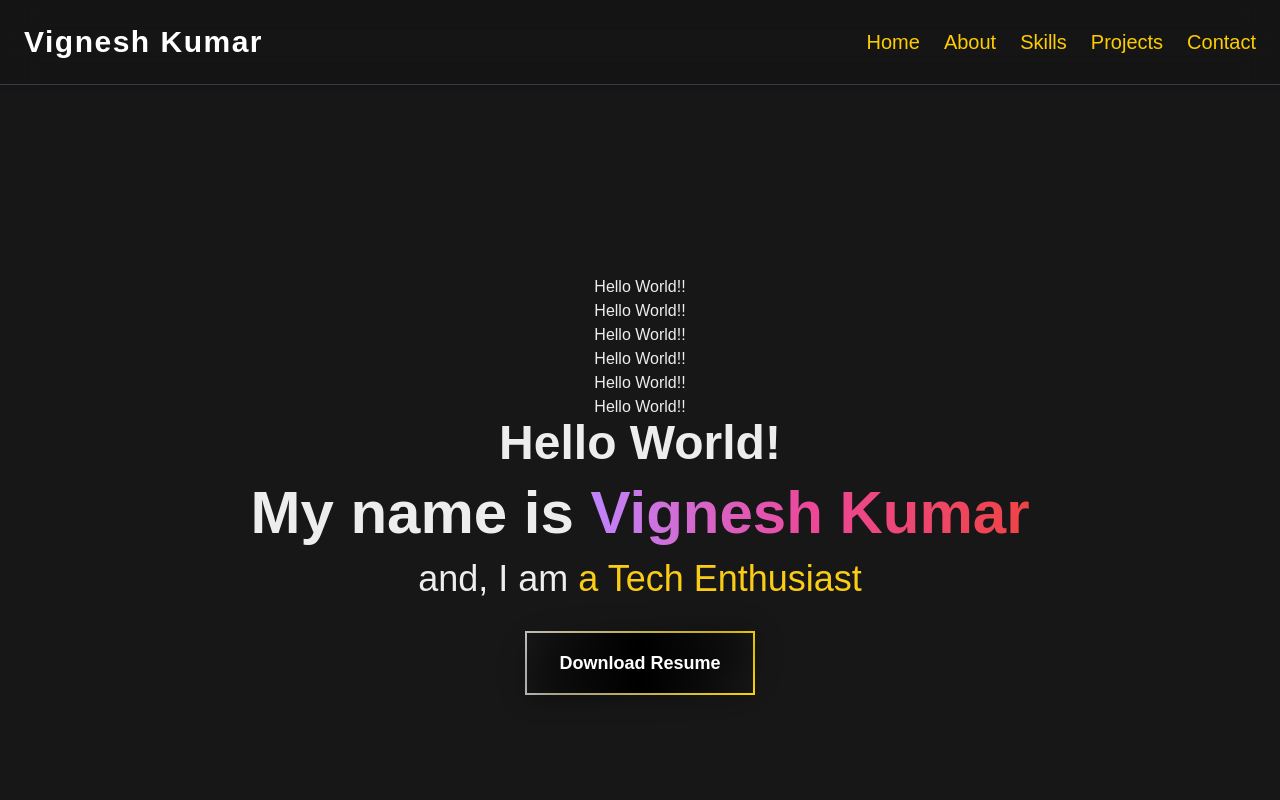
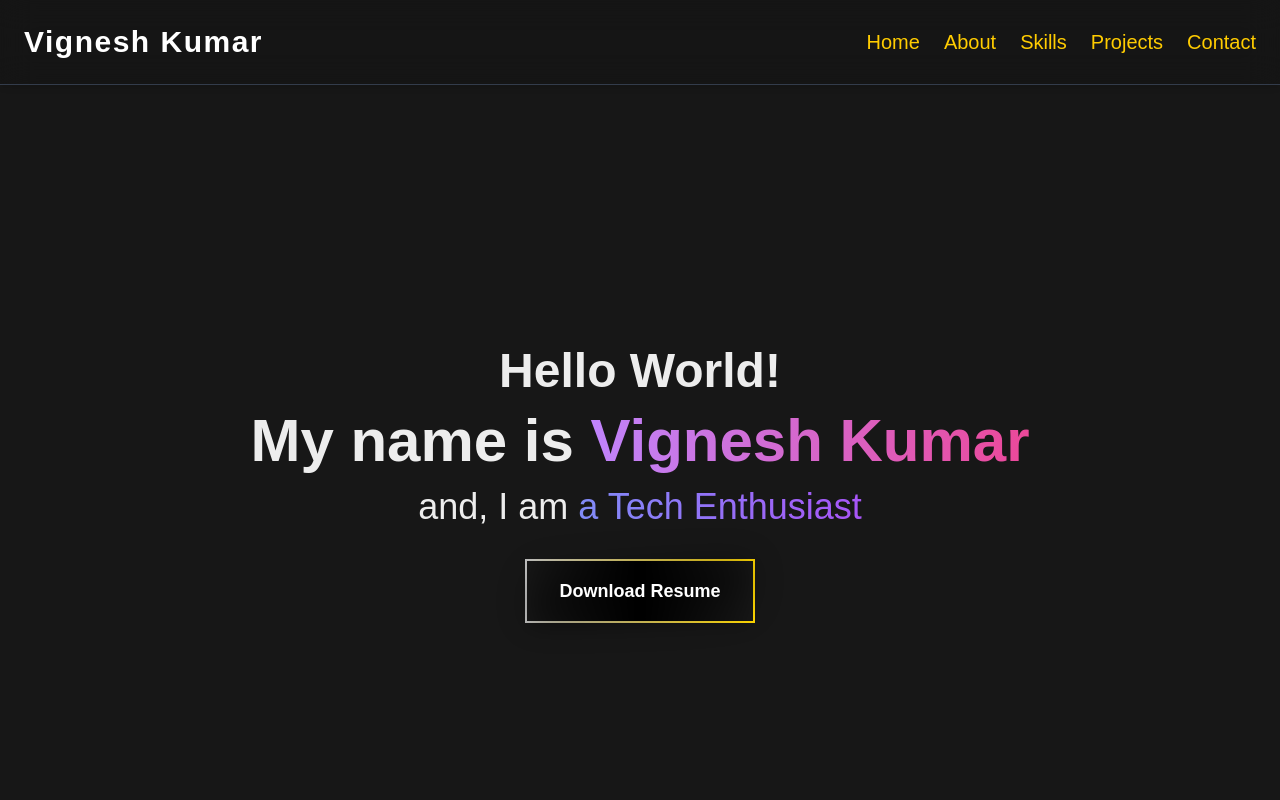
Before and after one commit to VighneshG/my-portfolio, a Next.js app: page / in a window 1280 px wide. Shown: the top 800 px of the page. Built offline with nearby package versions, Linux system fonts and the light colour scheme.

Commit message:
making both about and skills pages as client components

```diff
--- a/src/app/page.tsx
+++ b/src/app/page.tsx
@@ -27,14 +27,6 @@
   return (
     <Layout>
       <main className="flex flex-col items-center justify-center min-h-screen bg-background text-foreground">
-        <p>Hello World!!</p>
-        <p>Hello World!!</p>
-
-        <p>Hello World!!</p>
-        <p>Hello World!!</p>
-        <p>Hello World!!</p>
-        <p>Hello World!!</p>
-
         {/* Animated Introduction */}
         <div className="text-center">
           {/* "Hello World!" with motion effect */}
@@ -55,7 +47,7 @@
             transition={{ duration: 1.5 }}
           >
             My name is{" "}
-            <span className="bg-clip-text text-transparent bg-gradient-to-r from-purple-400 via-pink-500 to-red-500">
+            <span className="bg-clip-text text-transparent bg-gradient-to-r from-purple-400 to-pink-500">
               Vignesh Kumar
             </span>
           </motion.h1>
@@ -79,7 +71,7 @@
                     animate="visible"
                     exit="exit"
                     transition={{ duration: 0.5 }}
-                    className="text-yellow-400"
+                    className="bg-clip-text text-transparent bg-gradient-to-r from-indigo-400 to-purple-500"
                   >
                     {roles[currentRole]}
                   </motion.span>
--- a/src/pages/about.tsx
+++ b/src/pages/about.tsx
@@ -1,3 +1,4 @@
+'use client';
 import "../app/globals.css";
 import Layout from "@/components/Layout";
 import Head from "next/head";
--- a/src/pages/skills.tsx
+++ b/src/pages/skills.tsx
@@ -1,3 +1,4 @@
+'use client';
 // src/app/skills.tsx
 import "../app/globals.css";
 import { motion } from "framer-motion";
```
